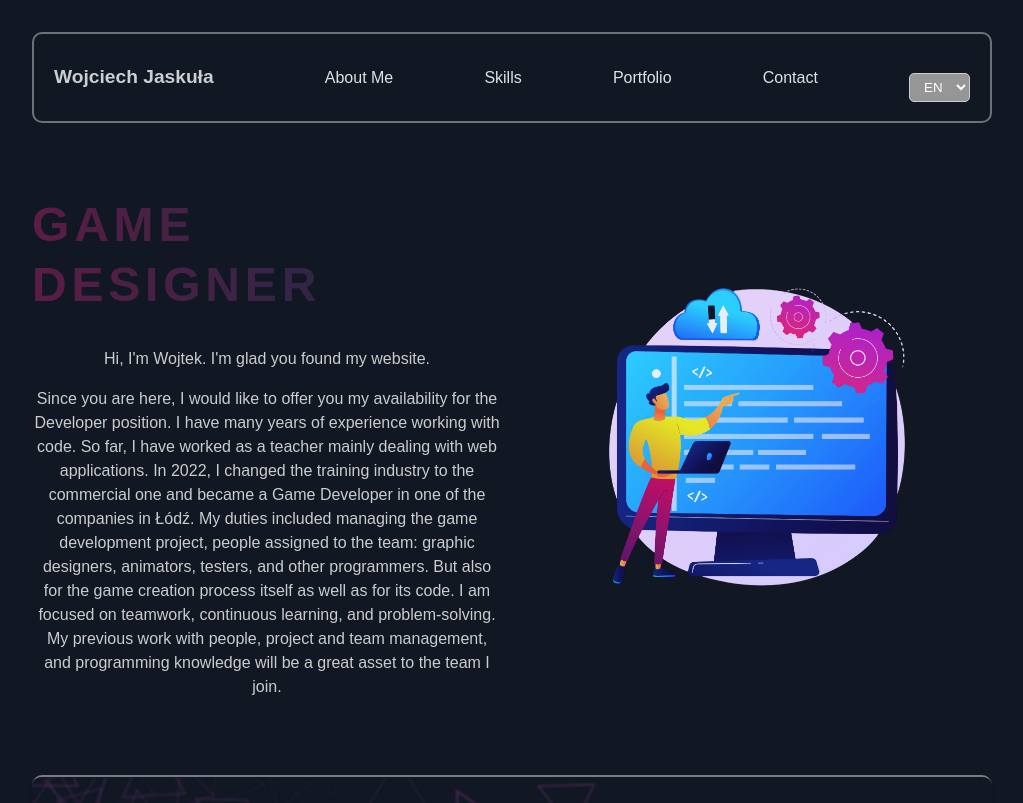
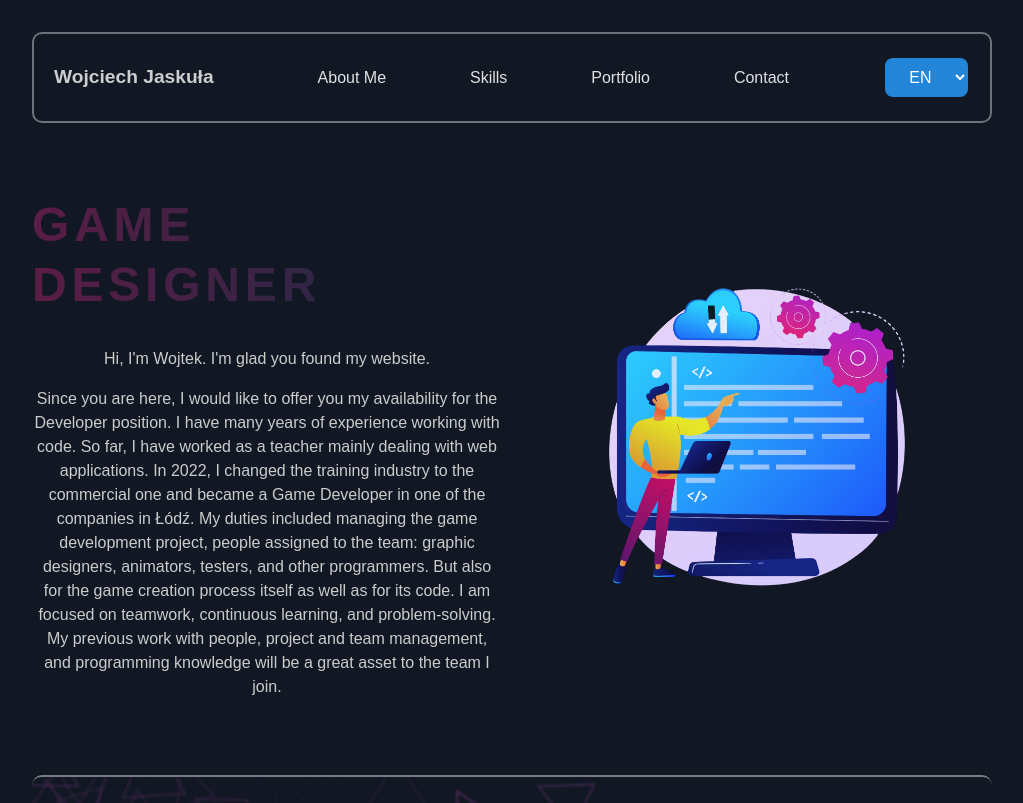
Before and after one commit to 88JW/Portfolio, a React (Vite) app: page / in a window 1280 px wide. Shown: the top 803 px of the page, without its empty margins (128-1151 px from the left). Built offline with nearby package versions, Linux system fonts and the light colour scheme.

Commit message:
tyrochę css headera i portfolio

```diff
--- a/src/components/Header/Header.css
+++ b/src/components/Header/Header.css
@@ -1,4 +1,3 @@
-
 .nav-links {
   border: 2px solid rgba(204, 204, 204, 0.5);
   border-radius: 10px;
@@ -19,7 +18,10 @@
 
 .nav-links a:hover {
   text-decoration: none;
+  color: inherit; /* Keep text color unchanged */
+  position: relative;
 }
+
 
 .name {
   margin-right: 20px;
@@ -28,14 +30,29 @@
 
 }
 
+.language-switch-container {
+  display: flex;
+  align-items: center;
+  margin-left: 10px; /* Adjust as needed */
+  height: 100%; /* Ensure it takes the full height of the nav */
+}
+
 .language-switch {
-  background-color: #969696;
-  border: 1px solid #ccc;
-  border-radius: 5px;
-  padding: 5px 10px;
-  cursor: pointer;
-  color: #fff;
+  background-color: #2285d7; /* Green background */
+  border: none; /* Remove border */
+  color: white; /* White text */
+  padding: 10px 20px; /* Some padding */
+  text-align: center; /* Centered text */
+  text-decoration: none; /* Remove underline */
+  display: inline-block; /* Make the container inline-block */
+  font-size: 16px; /* Increase font size */
+  margin: 4px 2px; /* Some margin */
+  cursor: pointer; /* Pointer/hand icon */
+  border-radius: 8px; /* Rounded corners */
+  transition: background-color 0.3s ease; /* Smooth transition */
 }
+
+
 
 .job-title {
   text-transform: uppercase;
--- a/src/components/Header/Header.jsx
+++ b/src/components/Header/Header.jsx
@@ -31,11 +31,13 @@ function Header({ language, onLanguageChange, translations }) {
         <a href="#skills">{translations.skills}</a>
         <a href="#portfolio">{translations.portfolio}</a>
         <a href="#contact">{translations.contact}</a>
-        <select className="language-switch" onChange={(e) => onLanguageChange(e.target.value)} value={language}>
-          <option value="en">EN</option>
-          <option value="pl">PL</option>
-          <option value="de">DE</option>
-        </select>
+        <div className="language-switch-container">
+          <select className="language-switch" onChange={(e) => onLanguageChange(e.target.value)} value={language}>
+            <option value="en">EN</option>
+            <option value="pl">PL</option>
+            <option value="de">DE</option>
+          </select>
+      </div>
       </nav>
       <div className="job-description">
         <div className="left-section">
--- a/src/components/Portfolio/Portfolio.jsx
+++ b/src/components/Portfolio/Portfolio.jsx
@@ -12,8 +12,8 @@ function Portfolio({ translations }) {
         </div>
         <div className="right-content">
           <p>{translations.portfolio1}</p>
-          <a href="https://www.netlify.com" target="_blank" rel="noopener noreferrer">Netlify Link 1</a>
-          <a href="https://www.netlify.com" target="_blank" rel="noopener noreferrer">Netlify Link 2</a>
+          <a href="https://www.netlify.com" target="_blank" rel="noopener noreferrer">GitHub</a>
+          <a href="https://www.netlify.com" target="_blank" rel="noopener noreferrer">Netlify</a>
           <p>{translations.portfolio2}</p>
           <a href="https://www.netlify.com" target="_blank" rel="noopener noreferrer">Netlify Link 3</a>
           <a href="https://www.netlify.com" target="_blank" rel="noopener noreferrer">Netlify Link 4</a>
```
